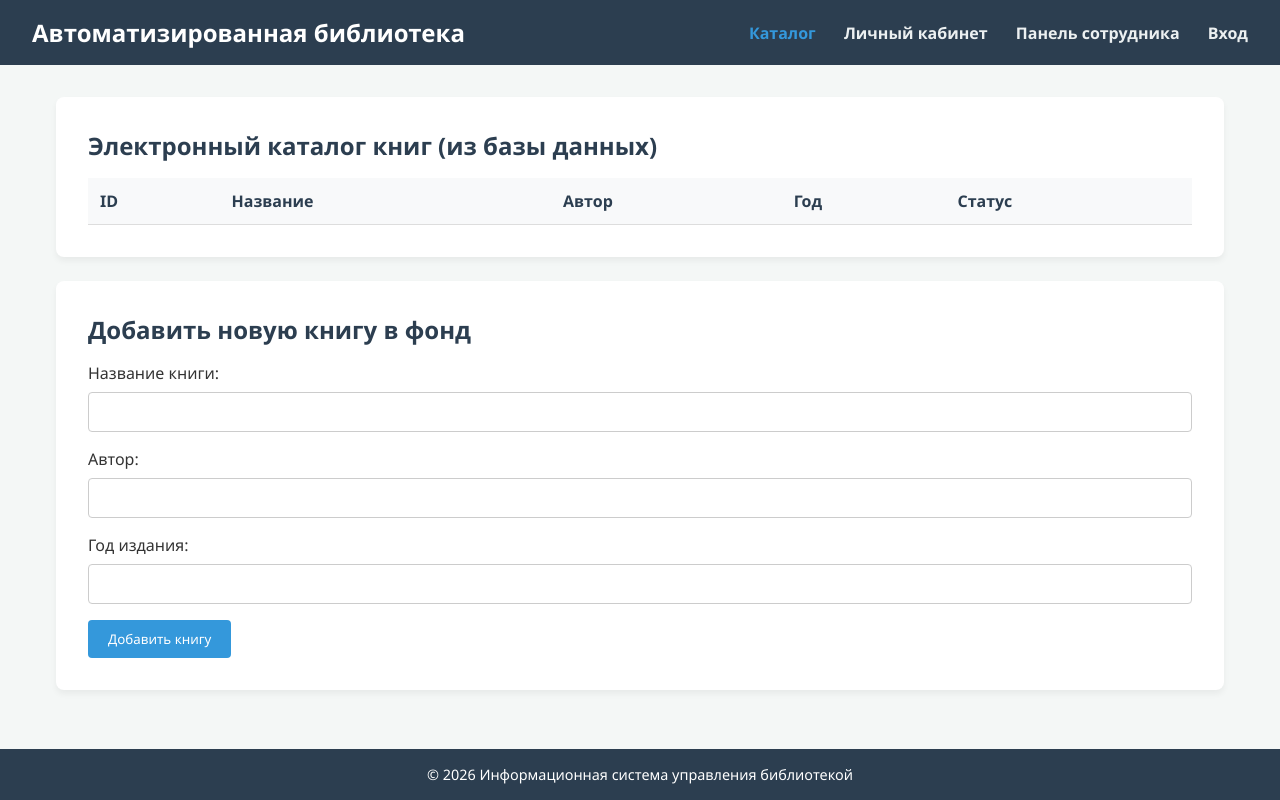
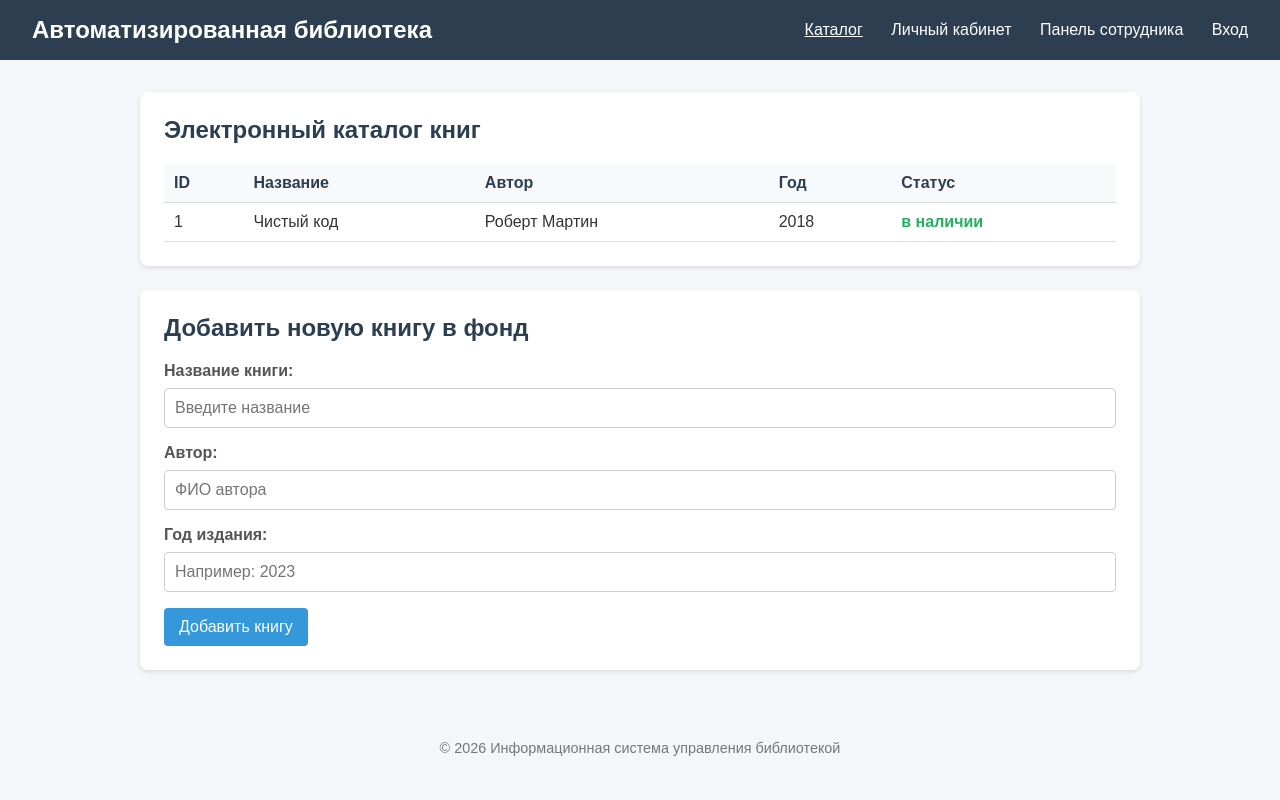
Before and after one commit to 0zzy0zzyozzy/Library-Management, a Flask app: page / in a window 1280 px wide. Run offline with Flask 3, Linux system fonts and the light colour scheme; data comes from the database, SQL or seed files in the repository; both versions use the stored data as it was after the commit; data that the repository does not hold is empty.

Commit message:
Лабораторная работа № 24: Реализованы встроенное хранилище SQLite, бизнес-логика бэкэнда, проверка вводимых данных и адаптивные медиа-запросы CSS

```diff
--- a/app.py
+++ b/app.py
@@ -1,100 +1,156 @@
 from flask import Flask, render_template, request, redirect, url_for
-import pymysql
+import sqlite3
+from datetime import datetime, timedelta
 
 app = Flask(__name__)
+DB_NAME = 'library.db'
 
-# Функция для подключения к базе данных MySQL
+# Функция для подключения к SQLite с возвратом результатов в виде словарей
 def get_db_connection():
-    connection = pymysql.connect(
-        host='localhost',
-        user='library_user',
-        password='password123',
-        database='library_db',
-        cursorclass=pymysql.cursors.DictCursor
-    )
-    return connection
+    conn = sqlite3.connect(DB_NAME)
+    conn.row_factory = sqlite3.Row
+    return conn
 
-# 1. Главная страница (Каталог книг с выводом из БД и формой добавления)
+# Инициализация базы данных при первом запуске
+def init_db():
+    conn = get_db_connection()
+    with open('database_sqlite.sql', 'r', encoding='utf-8') as f:
+        conn.executescript(f.read())
+    # Добавим тестового читателя, если таблица пустая
+    cursor = conn.cursor()
+    cursor.execute("SELECT COUNT(*) FROM readers")
+    if cursor.fetchone()[0] == 0:
+        cursor.execute("INSERT INTO readers (ticket_number, full_name, phone, address) VALUES ('С-1042', 'Алексей Иванов', '+375291234567', 'г. Гродно, ул. Советская, 15')")
+        cursor.execute("INSERT INTO books (title, author, year, status) VALUES ('Чистый код', 'Роберт Мартин', 2018, 'в наличии')")
+        conn.commit()
+    conn.close()
+
+# 1. Главная страница (Каталог + Валидация добавления книги)
 @app.route('/', methods=['GET', 'POST'])
 def index():
     conn = get_db_connection()
-    with conn.cursor() as cursor:
-        # Обработка добавления новой книги через форму
-        if request.method == 'POST':
-            title = request.form['title']
-            author = request.form['author']
-            year = request.form['year']
-            cursor.execute(
-                "INSERT INTO books (title, author, year, status) VALUES (%s, %s, %s, 'в наличии')",
-                (title, author, year)
-            )
-            conn.commit()
-            return redirect(url_for('index'))
+    error = None
 
-        # Получение списка всех книг из базы данных
-        cursor.execute("SELECT * FROM books")
-        books = cursor.fetchall()
+    if request.method == 'POST':
+        title = request.form.get('title', '').strip()
+        author = request.form.get('author', '').strip()
+        year_str = request.form.get('year', '').strip()
+
+        # Валидация ввода
+        if not title or not author or not year_str:
+            error = "Все поля формы должны быть заполнены!"
+        else:
+            try:
+                year = int(year_str)
+                current_year = datetime.now().year
+                if year < 1400 or year > current_year:
+                    raise ValueError()
+
+                cursor = conn.cursor()
+                cursor.execute(
+                    "INSERT INTO books (title, author, year, status) VALUES (?, ?, ?, 'в наличии')",
+                    (title, author, year)
+                )
+                conn.commit()
+                conn.close()
+                return redirect(url_for('index'))
+            except ValueError:
+                error = f"Некорректный год издания! Введите число от 1400 до {current_year}."
+
+    cursor = conn.cursor()
+    cursor.execute("SELECT * FROM books")
+    books = cursor.fetchall()
     conn.close()
-    return render_template('index.html', books=books)
+
+    return render_template('index.html', books=books, error=error)
 
 # 2. Страница авторизации
 @app.route('/login')
 def login():
     return render_template('login.html')
 
-# 3. Панель сотрудника (Управление выдачей)
+# 3. Панель сотрудника (Выдача литературы с валидацией)
 @app.route('/librarian', methods=['GET', 'POST'])
 def librarian():
     conn = get_db_connection()
-    with conn.cursor() as cursor:
-        if request.method == 'POST':
-            ticket = request.form['ticket_number']
-            book_id = request.form['book_id']
-            # Находим читателя по номеру билета
-            cursor.execute("SELECT id FROM readers WHERE ticket_number = %s", (ticket,))
-            reader = cursor.fetchone()
+    error = None
+    success = None
 
-            if reader:
+    if request.method == 'POST':
+        ticket = request.form.get('ticket_number', '').strip()
+        book_id_str = request.form.get('book_id', '').strip()
+
+        if not ticket or not book_id_str:
+            error = "Необходимо указать номер читательского билета и ID книги!"
+        else:
+            try:
+                book_id = int(book_id_str)
+                cursor = conn.cursor()
+
+                # Проверяем существование читателя
+                cursor.execute("SELECT id FROM readers WHERE ticket_number = ?", (ticket,))
+                reader = cursor.fetchone()
+                if not reader:
+                    raise ValueError("Читатель с таким номером билета не найден в базе!")
+
                 reader_id = reader['id']
-                # Фиксируем выдачу книги в таблице loans
+
+                # Проверяем статус книги
+                cursor.execute("SELECT status FROM books WHERE id = ?", (book_id,))
+                book = cursor.fetchone()
+                if not book:
+                    raise ValueError("Книга с указанным ID не найдена!")
+                if book['status'] == 'выдана':
+                    raise ValueError("Эта книга уже находится на руках у другого читателя!")
+
+                # Оформляем выдачу
+                issue_date = datetime.now().strftime('%Y-%m-%d')
+                due_date = (datetime.now() + timedelta(days=30)).strftime('%Y-%m-%d')
+
                 cursor.execute(
-                    "INSERT INTO loans (book_id, reader_id, issue_date, due_date) VALUES (%s, %s, CURDATE(), DATE_ADD(CURDATE(), INTERVAL 30 DAY))",
-                    (book_id, reader_id)
+                    "INSERT INTO loans (book_id, reader_id, issue_date, due_date) VALUES (?, ?, ?, ?)",
+                    (book_id, reader_id, issue_date, due_date)
                 )
-                # Меняем статус книги на 'выдана'
-                cursor.execute("UPDATE books SET status = 'выдана' WHERE id = %s", (book_id,))
+                cursor.execute("UPDATE books SET status = 'выдана' WHERE id = ?", (book_id,))
                 conn.commit()
+                success = "Книга успешно выдана читателю!"
 
-        # Получаем список активных выдач для отображения
-        cursor.execute("""
-            SELECT loans.id, books.title, readers.full_name, loans.issue_date, loans.due_date
-            FROM loans
-            JOIN books ON loans.book_id = books.id
-            JOIN readers ON loans.reader_id = readers.id
-            WHERE loans.return_date IS NULL
-        """)
-        active_loans = cursor.fetchall()
+            except ValueError as e:
+                error = str(e)
+
+    cursor = conn.cursor()
+    cursor.execute("""
+        SELECT loans.id, books.title, readers.full_name, loans.issue_date, loans.due_date
+        FROM loans
+        JOIN books ON loans.book_id = books.id
+        JOIN readers ON loans.reader_id = readers.id
+        WHERE loans.return_date IS NULL
+    """)
+    active_loans = cursor.fetchall()
     conn.close()
-    return render_template('librarian.html', loans=active_loans)
+
+    return render_template('librarian.html', loans=active_loans, error=error, success=success)
 
 # 4. Личный кабинет читателя
 @app.route('/reader')
 def reader():
     conn = get_db_connection()
-    with conn.cursor() as cursor:
-        # Для примера выведем читателя с id = 1
-        cursor.execute("SELECT * FROM readers WHERE id = 1")
-        current_reader = cursor.fetchone()
+    cursor = conn.cursor()
+    # Для демонстрации берем читателя с id = 1
+    cursor.execute("SELECT * FROM readers WHERE id = 1")
+    current_reader = cursor.fetchone()
 
-        cursor.execute("""
-            SELECT books.title, books.author, loans.issue_date, loans.due_date
-            FROM loans
-            JOIN books ON loans.book_id = books.id
-            WHERE loans.reader_id = 1 AND loans.return_date IS NULL
-        """)
-        my_books = cursor.fetchall()
+    cursor.execute("""
+        SELECT books.title, books.author, loans.issue_date, loans.due_date
+        FROM loans
+        JOIN books ON loans.book_id = books.id
+        WHERE loans.reader_id = 1 AND loans.return_date IS NULL
+    """)
+    my_books = cursor.fetchall()
     conn.close()
+
     return render_template('reader.html', reader=current_reader, my_books=my_books)
 
 if __name__ == '__main__':
+    init_db()
     app.run(debug=True)
--- a/static/css/style.css
+++ b/static/css/style.css
@@ -1,23 +1,14 @@
-/* Глобальные стили */
-* {
-    box-sizing: border-box;
+body {
+    font-family: Arial, sans-serif;
+    background-color: #f4f6f9;
     margin: 0;
     padding: 0;
-    font-family: 'Segoe UI', Tahoma, Geneva, Verdana, sans-serif;
+    color: #333;
 }
 
-body {
-    background-color: #f4f7f6;
-    color: #333;
-    display: flex;
-    flex-direction: column;
-    min-height: 100vh;
-}
-
-/* Шапка и навигация */
 header {
     background-color: #2c3e50;
-    color: #fff;
+    color: white;
     padding: 1rem 2rem;
     display: flex;
     justify-content: space-between;
@@ -25,101 +16,136 @@ header {
 }
 
 header h1 {
+    margin: 0;
     font-size: 1.5rem;
 }
 
 nav a {
-    color: #ecf0f1;
+    color: white;
     text-decoration: none;
     margin-left: 1.5rem;
-    font-weight: 600;
-    transition: color 0.2s;
+    font-weight: 500;
 }
 
-nav a:hover, nav a.active {
-    color: #3498db;
+nav a.active, nav a:hover {
+    text-decoration: underline;
 }
 
-/* Основной контейнер содержимого */
 main {
-    flex: 1;
-    max-width: 1200px;
-    width: 100%;
+    max-width: 1000px;
     margin: 2rem auto;
     padding: 0 1rem;
 }
 
-/* Карточки и блоки */
 .card {
-    background: #fff;
-    padding: 2rem;
+    background: white;
+    padding: 1.5rem;
     border-radius: 8px;
-    box-shadow: 0 4px 6px rgba(0, 0, 0, 0.05);
+    box-shadow: 0 2px 4px rgba(0,0,0,0.1);
     margin-bottom: 1.5rem;
 }
 
 h2 {
-    margin-bottom: 1rem;
+    margin-top: 0;
     color: #2c3e50;
 }
 
-/* Таблицы */
 table {
     width: 100%;
     border-collapse: collapse;
     margin-top: 1rem;
 }
 
-table th, table td {
-    padding: 12px;
+th, td {
+    padding: 10px;
     text-align: left;
     border-bottom: 1px solid #ddd;
 }
 
-table th {
+th {
     background-color: #f8f9fa;
     color: #2c3e50;
 }
 
-/* Формы и кнопки */
 .form-group {
     margin-bottom: 1rem;
 }
 
-label {
+.form-group label {
     display: block;
     margin-bottom: 0.5rem;
-    font-weight: 500;
+    font-weight: bold;
+    color: #555;
 }
 
+/* Универсальные стили для всех полей ввода (текст, числа, пароли и т.д.) */
 input[type="text"],
-input[type="password"] {
+input[type="number"],
+input[type="password"],
+select,
+textarea {
     width: 100%;
     padding: 10px;
     border: 1px solid #ccc;
     border-radius: 4px;
+    box-sizing: border-box; /* Гарантирует, что padding не увеличит общую ширину за пределы блока */
+    font-size: 1rem;
 }
 
-button, .btn {
+button {
     background-color: #3498db;
     color: white;
-    padding: 10px 20px;
     border: none;
+    padding: 10px 15px;
     border-radius: 4px;
     cursor: pointer;
-    text-decoration: none;
-    display: inline-block;
+    font-size: 1rem;
 }
 
-button:hover, .btn:hover {
+button:hover {
     background-color: #2980b9;
 }
 
-/* Подвал */
 footer {
     text-align: center;
-    padding: 1rem;
-    background-color: #2c3e50;
-    color: white;
+    padding: 1.5rem;
+    color: #777;
     font-size: 0.9rem;
 }
+
+/* Адаптивность для планшетов и мобильных устройств (экраны до 768px) */
+@media (max-width: 768px) {
+    header {
+        flex-direction: column;
+        align-items: flex-start;
+        padding: 1rem;
+    }
+
+    nav {
+        margin-top: 1rem;
+        display: flex;
+        flex-wrap: wrap;
+        gap: 0.5rem;
+    }
+
+    nav a {
+        margin-left: 0;
+        margin-right: 1rem;
+    }
+
+    main {
+        margin: 1rem 0.5rem;
+        padding: 0;
+    }
+
+    .card {
+        padding: 1rem;
+    }
+
+    /* Делаем таблицы прокручиваемыми по горизонтали на узких экранах */
+    table {
+        display: block;
+        overflow-x: auto;
+        white-space: nowrap;
+    }
+}
--- a/templates/index.html
+++ b/templates/index.html
@@ -2,6 +2,7 @@
 <html lang="ru">
 <head>
     <meta charset="UTF-8">
+    <meta name="viewport" content="width=device-width, initial-scale=1.0">
     <title>Библиотека - Каталог</title>
     <link rel="stylesheet" href="{{ url_for('static', filename='css/style.css') }}">
 </head>
@@ -17,8 +18,15 @@
     </header>
 
     <main>
+        <!-- Блок вывода ошибок валидации -->
+        {% if error %}
+        <div style="background-color: #f8d7da; color: #721c24; padding: 12px; border-radius: 6px; margin-bottom: 1.5rem; border: 1px solid #f5c6cb;">
+            <strong>Ошибка:</strong> {{ error }}
+        </div>
+        {% endif %}
+
         <div class="card">
-            <h2>Электронный каталог книг (из базы данных)</h2>
+            <h2>Электронный каталог книг</h2>
             <table>
                 <thead>
                     <tr>
@@ -36,7 +44,11 @@
                         <td>{{ book.title }}</td>
                         <td>{{ book.author }}</td>
                         <td>{{ book.year }}</td>
-                        <td>{{ book.status }}</td>
+                        <td>
+                            <span style="color: {% if book.status == 'в наличии' %}#27ae60{% else %}#e74c3c{% endif %}; font-weight: bold;">
+                                {{ book.status }}
+                            </span>
+                        </td>
                     </tr>
                     {% endfor %}
                 </tbody>
@@ -47,16 +59,16 @@
             <h2>Добавить новую книгу в фонд</h2>
             <form method="POST">
                 <div class="form-group">
-                    <label>Название книги:</label>
-                    <input type="text" name="title" required>
+                    <label for="title">Название книги:</label>
+                    <input type="text" id="title" name="title" required placeholder="Введите название">
+                </div>
+                <div class="end-group form-group">
+                    <label for="author">Автор:</label>
+                    <input type="text" id="author" name="author" required placeholder="ФИО автора">
                 </div>
                 <div class="form-group">
-                    <label>Автор:</label>
-                    <input type="text" name="author" required>
-                </div>
-                <div class="form-group">
-                    <label>Год издания:</label>
-                    <input type="text" name="year" required>
+                    <label for="year">Год издания:</label>
+                    <input type="number" id="year" name="year" required placeholder="Например: 2023" min="1400" max="2026">
                 </div>
                 <button type="submit">Добавить книгу</button>
             </form>
```
Also changed, not shown: database_sqlite.sql (added, +35 -0 lines), library.db (added).
